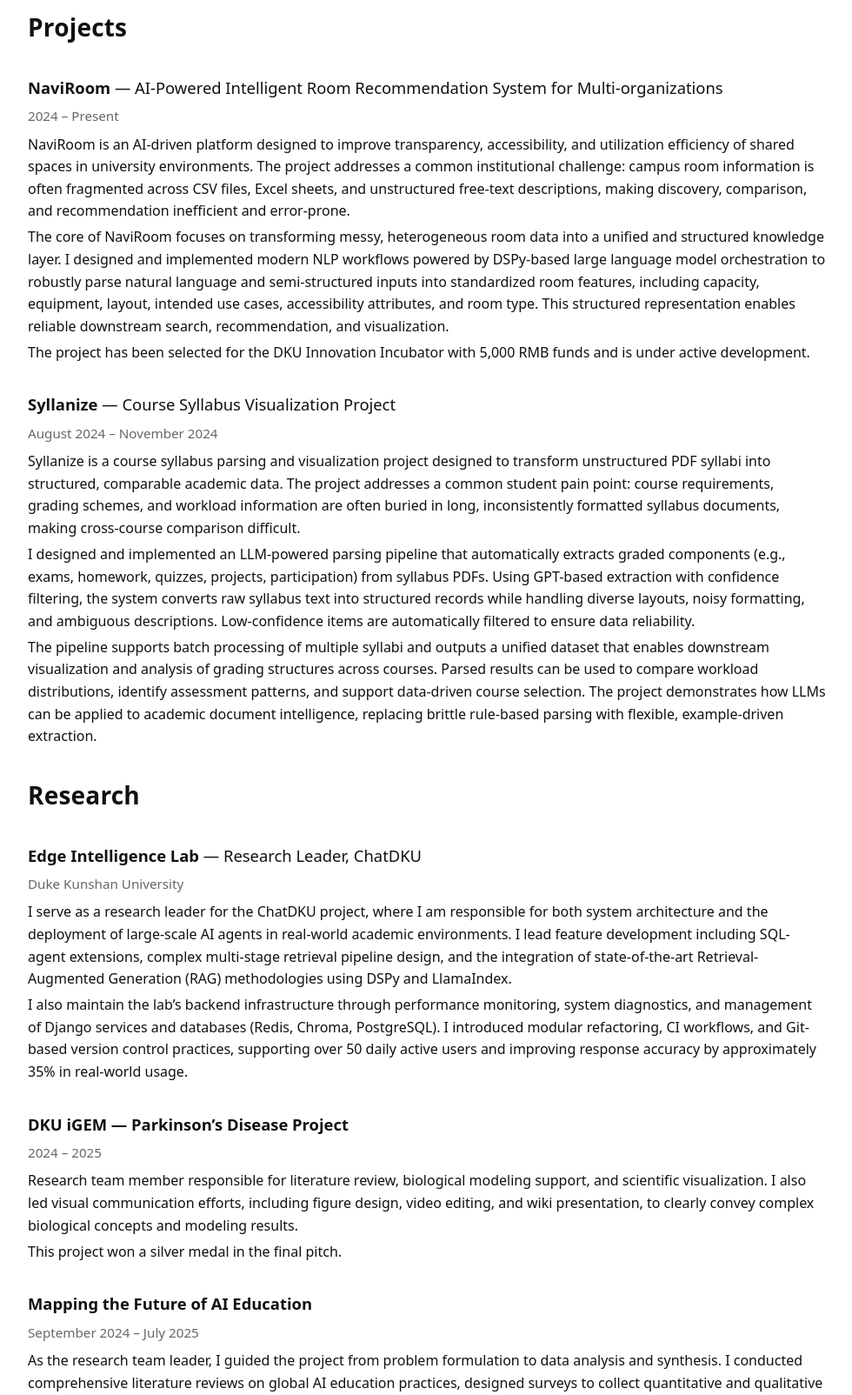
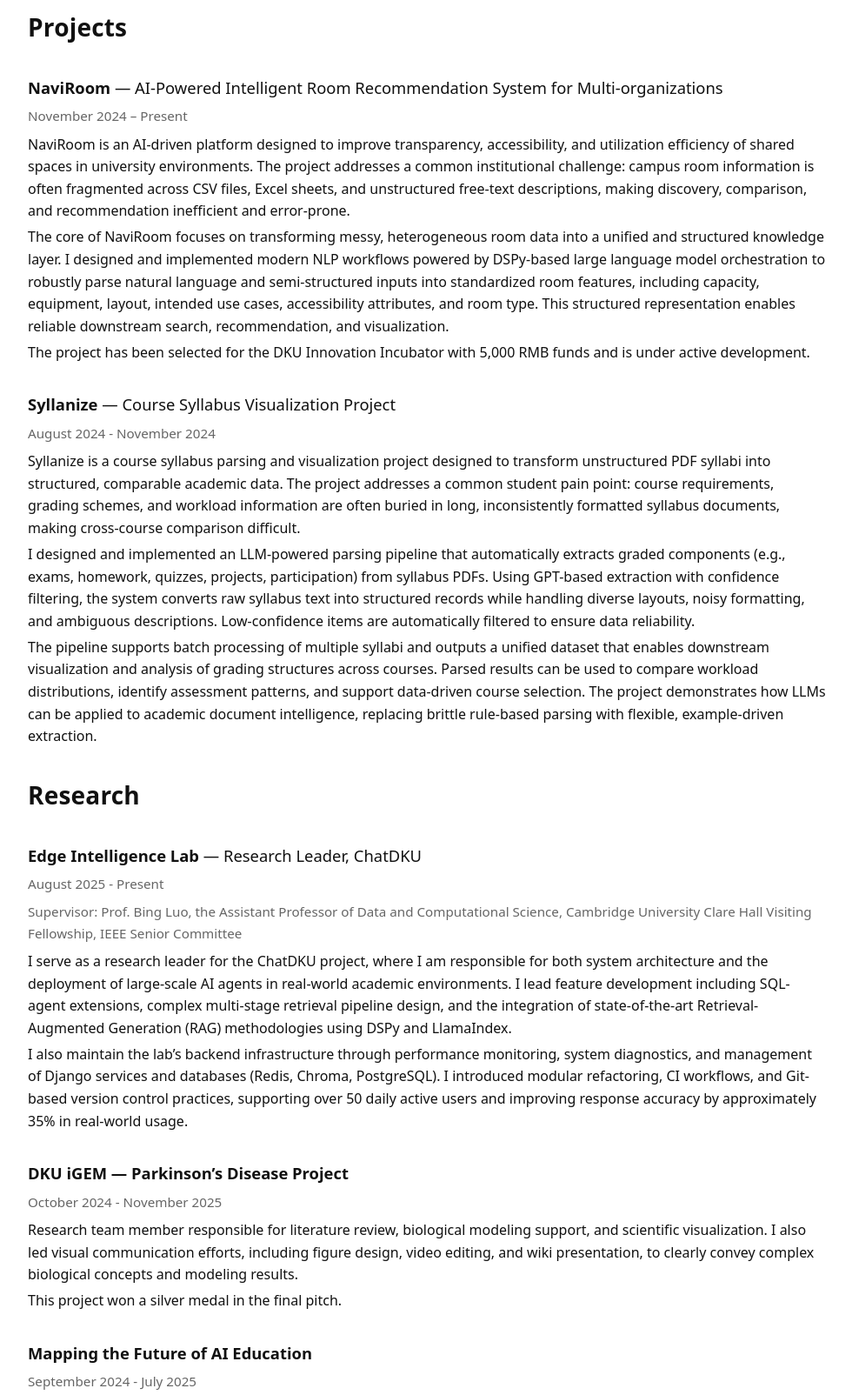
Before and after one commit to zhiwei531/zhiwei531.github.io, a plain HTML site: page index.html in a window 1280 px wide. Shown: the part 840-2444 px from the top of the page at 87% size, without its empty margins (208-1188 px from the left). Drawn offline with Linux system fonts and the light colour scheme.

Commit message:
update details

```diff
--- a/index.html
+++ b/index.html
@@ -88,7 +88,7 @@
 
         <div class="item">
             <div><strong>NaviRoom</strong> — AI-Powered Intelligent Room Recommendation System for Multi-organizations</div>
-            <div class="meta">2024 – Present</div>
+            <div class="meta">November 2024 – Present</div>
             <p>
                 NaviRoom is an AI-driven platform designed to improve transparency, accessibility, and
                 utilization efficiency of shared spaces in university environments. The project addresses
@@ -111,7 +111,7 @@
 
         <div class="item">
             <div><strong>Syllanize</strong> — Course Syllabus Visualization Project</div>
-            <div class="meta">August 2024 – November 2024</div>
+            <div class="meta">August 2024 - November 2024</div>
             <p>
                 Syllanize is a course syllabus parsing and visualization project designed to
                 transform unstructured PDF syllabi into structured, comparable academic data.
@@ -146,7 +146,10 @@
 
         <div class="item">
             <div><strong>Edge Intelligence Lab</strong> — Research Leader, ChatDKU</div>
-            <div class="meta">Duke Kunshan University</div>
+            <div class="meta">August 2025 - Present</div>
+            <div class="meta">Supervisor: Prof. Bing Luo, the Assistant Professor of Data and Computational Science,
+                Cambridge University Clare Hall Visiting Fellowship, IEEE Senior Committee
+            </div>
             <p>
                 I serve as a research leader for the ChatDKU project, where I am responsible for both
                 system architecture and the deployment of large-scale AI agents in real-world academic
@@ -165,7 +168,7 @@
 
         <div class="item">
             <div><strong>DKU iGEM — Parkinson’s Disease Project</strong></div>
-            <div class="meta">2024 – 2025</div>
+            <div class="meta">October 2024 - November 2025</div>
             <p>
                 Research team member responsible for literature review, biological modeling support,
                 and scientific visualization. I also led visual communication efforts, including
@@ -179,7 +182,7 @@
 
         <div class="item">
             <div><strong>Mapping the Future of AI Education</strong></div>
-            <div class="meta">September 2024 – July 2025</div>
+            <div class="meta">September 2024 - July 2025</div>
             <p>
                 As the research team leader, I guided the project from problem formulation to data
                 analysis and synthesis. I conducted comprehensive literature reviews on global AI
@@ -236,7 +239,7 @@
 
         <div class="item">
             <div><strong>Orientation Leader</strong></div>
-            <div class="meta">August 2025 – December 2025 · Kunshan, China</div>
+            <div class="meta">August 2025 - December 2025</div>
             <p>
                 As an Orientation Leader, I actively promoted campus life to incoming students and
                 their families through structured presentations, guided activities, and one-on-one
@@ -255,7 +258,7 @@
         <!-- Park Run Organizer -->
         <div class="item">
             <div><strong>Park Run Organizer</strong> — Athletics Department, Duke Kunshan University</div>
-                <div class="meta">January 2025 – Present · Kunshan, China</div>
+                <div class="meta">January 2025 - January 2026</div>
                 <p>
                     I am responsible for organizing and managing the weekly 5 km park run at Dayuwan Park,
                     including planning, execution, and coordination of large-scale running events that
@@ -279,7 +282,7 @@
             <!-- Mood Psychology Club -->
         <div class="item">
             <div><strong>President of the Event Department</strong> — Mood Psychology Club @ DKU</div>
-            <div class="meta">October 2024 – Present · Kunshan, Jiangsu, China</div>
+            <div class="meta">October 2024 - Present</div>
             <p>
                 As the head of the Event Department, I led the end-to-end planning and execution of major
                 campus psychology events, including <em>Courage Challenge</em> and
@@ -308,7 +311,7 @@
 
         <div class="item">
             <div><strong>Teaching Assistant — Calculus</strong></div>
-            <div class="meta">Duke Kunshan University</div>
+            <div class="meta">October 2025 - December 2025</div>
             <p>
                 I led weekly recitation sessions and provided individualized academic support during
                 office hours, addressing common problem-solving challenges. I collaborated closely
```
